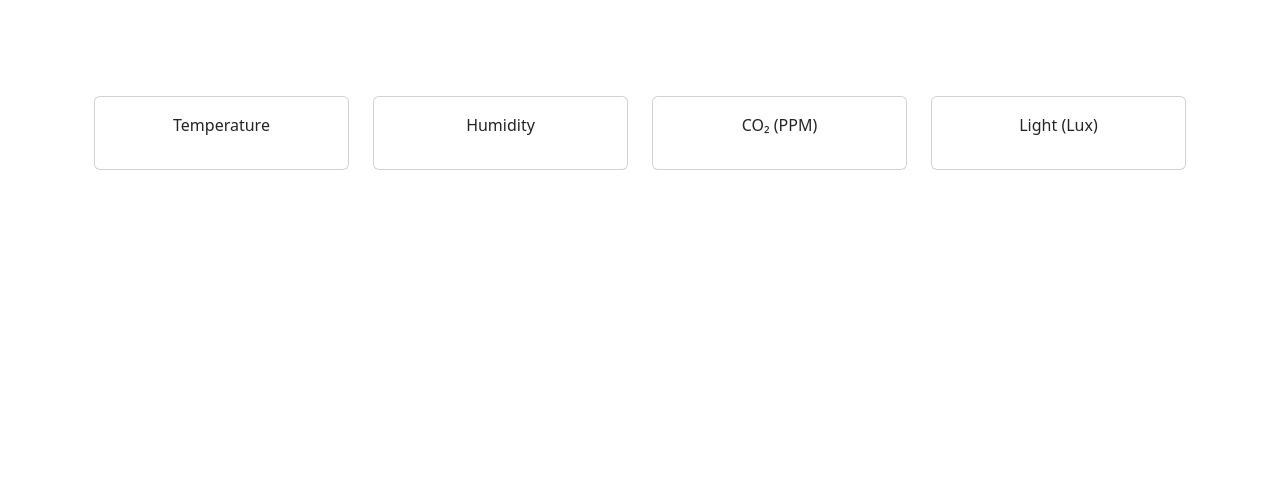
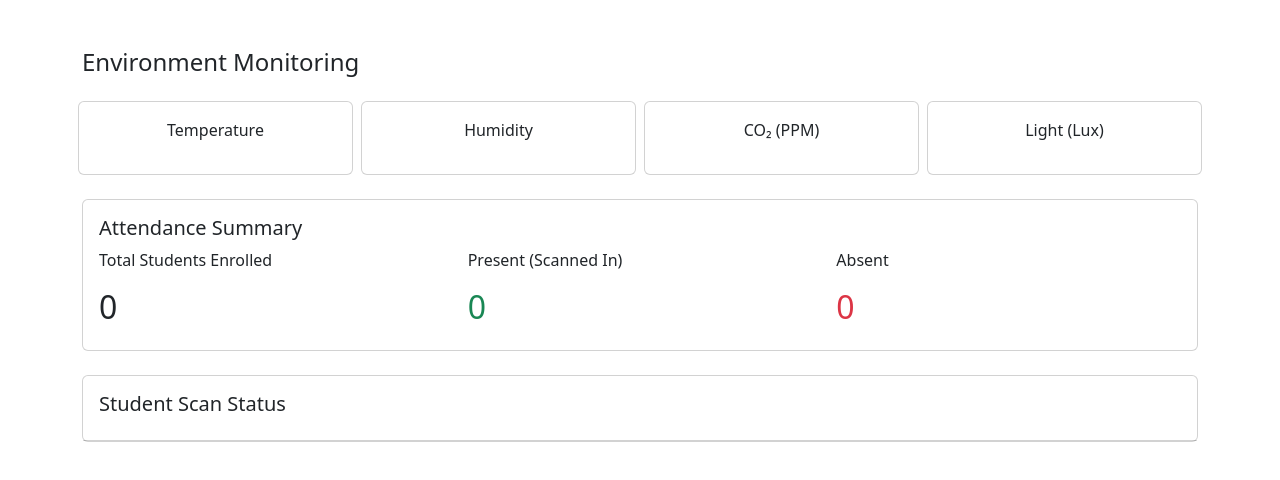
Before and after one commit to KLimaLima/KLimaLima.github.io, a website built with webpack: page src/index.html in a window 1280 px wide. Built offline with nearby package versions, Linux system fonts and the light colour scheme; some packages are replaced by stand-ins of ours; no server answers; the database is empty.

Commit message:
added student attendance (read only) feature

```diff
--- a/src/index.html
+++ b/src/index.html
@@ -4,17 +4,19 @@
     <meta charset="utf-8">
     <meta name="viewport" content="width=device-width, initial-scale=1">
     <link href="https://cdn.jsdelivr.net/npm/bootstrap@5.3.8/dist/css/bootstrap.min.css" rel="stylesheet" integrity="sha384-sRIl4kxILFvY47J16cr9ZwB07vP4J8+LH7qKQnuqkuIAvNWLzeN8tE5YBujZqJLB" crossorigin="anonymous">
-    <title>Bootstrap w/ Webpack</title>
+    <title>Capstone Group 40</title>
   </head>
   <body>
 
-    <div class="container py-5">
+    <div class="container pt-5">
 
-      <div class="row justify-content-md-center text-center">
+      <div class="row justify-content-md-center">
 
-        <div class="row row-cols-2 row-cols-md-4 g-4">
+        <p class="h4">Environment Monitoring</p>
+
+        <div class="row row-cols-2 row-cols-md-4 g-2 text-center">
           <div class="col">
-            <div class="card">
+            <div class="card h-100">
               <div class="card-body">
                 <p class="card-text">Temperature</p>
                 <h5 id="temperature_text" class="card-title">Temperature Value Loading...</h5>
@@ -22,7 +24,7 @@
             </div>
           </div>
           <div class="col">
-            <div class="card">
+            <div class="card h-100">
               <div class="card-body">
                 <p class="card-text">Humidity</p>
                 <h5 id="humidity_text" class="card-title">Humidity Value Loading...</h5>
@@ -30,7 +32,7 @@
             </div>
           </div>
           <div class="col">
-            <div class="card">
+            <div class="card h-100">
               <div class="card-body">
                 <p class="card-text">CO₂ (PPM)</p>
                 <h5 id="co2_text" class="card-title">CO₂ Value Loading...</h5>
@@ -38,7 +40,7 @@
             </div>
           </div>
           <div class="col">
-            <div class="card">
+            <div class="card h-100">
               <div class="card-body">
                 <p class="card-text">Light (Lux)</p>
                 <h5 id="light_text" class="card-title">Light Value Loading...</h5>
@@ -51,6 +53,51 @@
 
     </div>
 
+    <div class="container pt-4">
+
+      <div class="card h-100">
+        <div class="card-body">
+          <h5 class="card-title">Attendance Summary</h5>
+
+          <div class="row">
+
+            <div class="col">
+              <p>Total Students Enrolled</p>
+              <h2 id="total_student_text">30</h2>
+            </div>
+
+            <div class="col">
+              <p>Present (Scanned In)</p>
+              <h2 id="present_text" class="text-success">24</h2>
+            </div>
+
+            <div class="col">
+              <p>Absent</p>
+              <h2 id="absent_text" class="text-danger">6</h2>
+            </div>
+
+          </div>
+
+        </div>
+      </div>
+
+    </div>
+
+    <div class="container pt-4">
+
+      <div class="card">
+        <div class="card-body">
+          <h5 class="card-title">Student Scan Status</h5>
+        </div>
+        <ul id="text_student_list" class="list-group list-group-flush">
+          <li class="list-group-item">An item</li>
+          <li class="list-group-item">A second item</li>
+          <li class="list-group-item">A third item</li>
+        </ul>
+      </div>
+
+    </div>
+
     <script> src="main.js"</script>
   </body>
 </html>
--- a/src/js/main.js
+++ b/src/js/main.js
@@ -153,3 +153,68 @@ onValue(recentLightRef, (snapshot) => {
 // , {
 //     onlyOnce: true
 // });
+
+//////////////////////////////////GET STUDENTS/////////////////////////////////////////
+
+// const light_text = document.getElementById('light_text');
+
+const students_reference = ref(db, 'students/');
+
+// const recentStudentsRef = query(students_reference, limitToLast(1));
+
+onValue(students_reference, (snapshot) => {
+
+    let students = [];
+
+    snapshot.forEach((childSnapshot) => {
+
+        // const childKey = childSnapshot.key;
+        const childData = childSnapshot.val();
+
+        // console.log('childKey');
+        // console.log(childKey);
+        // console.log('childData');
+        // console.log(childData);
+
+        students.push(
+            {
+                name: childData.name,
+                attendance: childData.attendance
+            }
+        )
+    });
+
+    let list_students = '';
+    let total_present = 0;
+    let total_absent = 0;
+    for (let i = 0; i < students.length; i++) {
+
+        if(students[i].attendance == 'present') {
+            total_present++;
+        } else if(students[i].attendance == 'absent') {
+            total_absent++;
+        }
+
+        list_students = list_students + '<li class="list-group-item">' + students[i].name + '\t===> is ' + students[i].attendance + '</li>';
+        // console.log(list_students);
+
+    }
+
+    const text_list_student = document.getElementById('text_student_list');
+
+    text_list_student.innerHTML = list_students;
+
+    const total_student_text = document.getElementById('total_student_text');
+    total_student_text.innerHTML = students.length
+
+    const present_text = document.getElementById('present_text');
+    present_text.innerHTML = total_present
+
+    const absent_text = document.getElementById('absent_text');
+    absent_text.innerHTML = total_absent
+
+    // light_text.innerHTML = light;
+});
+// , {
+//     onlyOnce: true
+// });
```
Also changed, not shown: docs/index.html (+1 -1 lines), docs/main.js.
